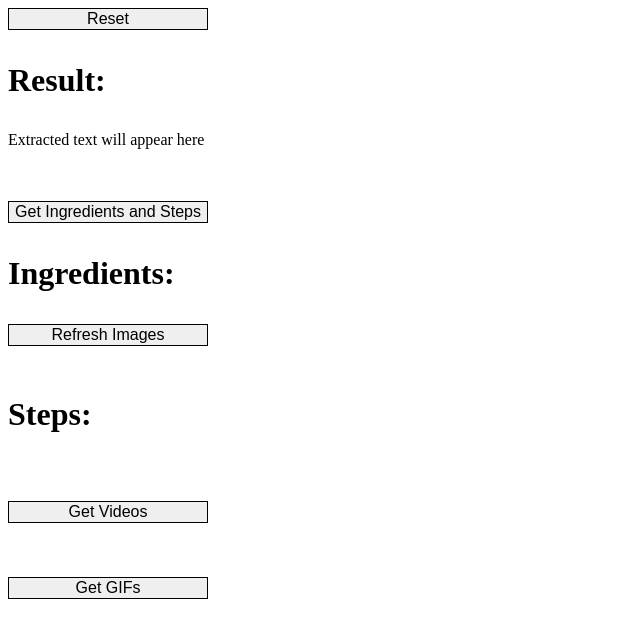
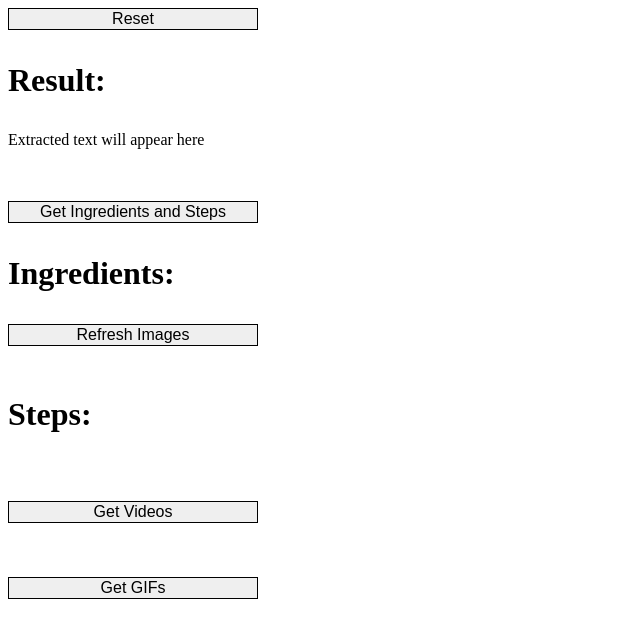
Before and after one commit to Samyak2/Recipe-viewer-flask-app, a Flask app: page /result in a window 1280 px wide. Shown: the top 638 px of the page, without its empty margins (0-640 px from the left). Run offline with Flask 2, Linux system fonts and the light colour scheme.

Commit message:
Small changes

```diff
--- a/app.py
+++ b/app.py
@@ -135,7 +135,7 @@ def result():
             session["text"] += ocr_core(os.path.join(app.config['UPLOAD_FOLDER'], secure_filename(file.filename))) + "\n" #get image text using ocr_core function from img2txt
         # print(session["text"], file=sys.stderr)
         session["text"] = session["text"].replace('\n', '<br>') #replace newline with <br> so that it is rendered properly in the html
-        session["words"] = [["".join(l for l in word if l.isalpha() or l==" " or l.isdigit()),""] for word in nltk.tokenize.sent_tokenize(session["text"].replace("<br><br>", ". ").replace("<br>", ". ").replace("..",".")) if len(word)>2] #[word.strip(string.punctuation) for word in text.lower().replace("<br>", " ").split()]) #Get list of words from the text
+        session["words"] = [["".join(l for l in word if l.isalpha() or l==" " or l.isdigit()),""] for word in nltk.tokenize.sent_tokenize(session["text"].replace("<br><br>", ". ").replace("<br>", " ").replace("..",".")) if len(word)>2] #[word.strip(string.punctuation) for word in text.lower().replace("<br>", " ").split()]) #Get list of words from the text
         session["filename"] = [os.path.join(app.config['UPLOAD_FOLDER'],file) for file in session["filename"]]
         # print("These are wordsssssss: ",session["words"], file=sys.stderr)
         # print(session["words"], file=sys.stderr)
--- a/templates/results2.html
+++ b/templates/results2.html
@@ -19,7 +19,7 @@
         border:1px solid;
         font-size: 1em;
         width: 100%;
-        max-width: 200px;
+        max-width: 250px;
         /* max-width: 200px; */
         margin-left:auto;
         margin-right:auto;
```
